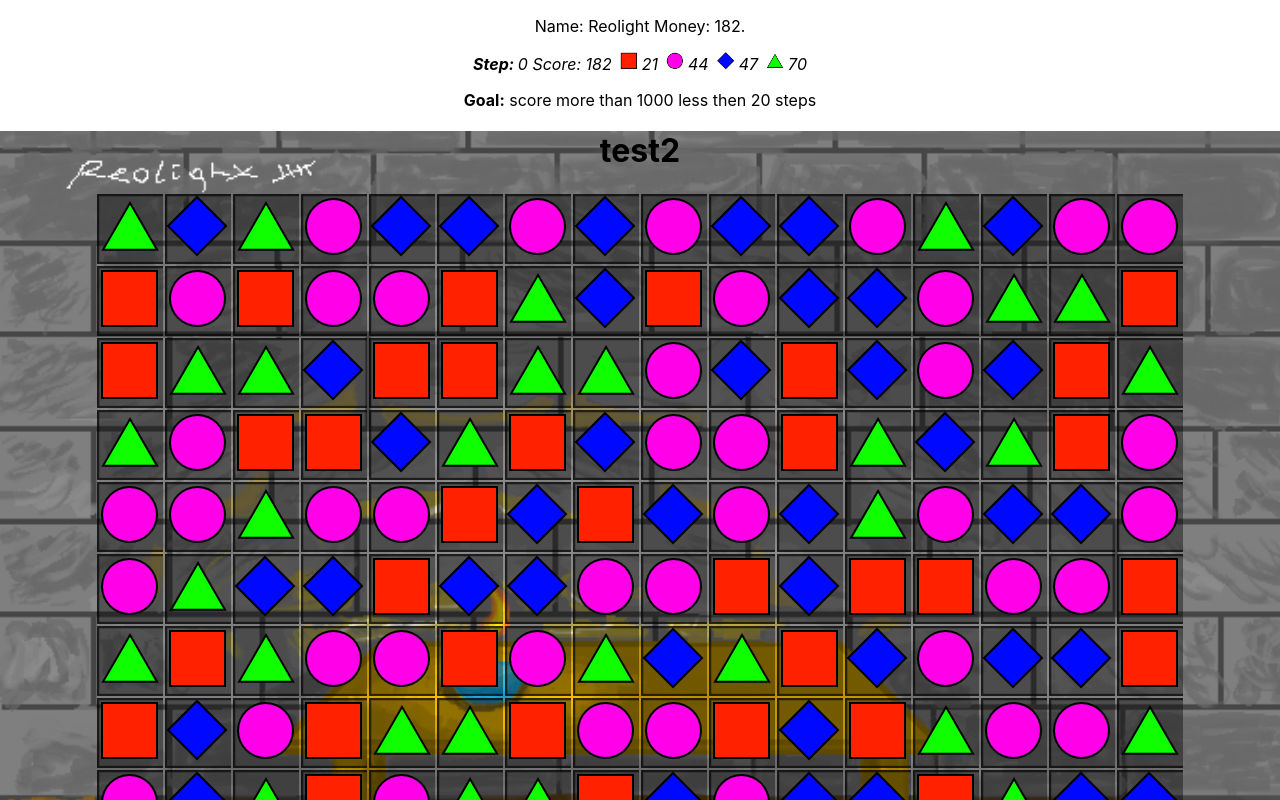
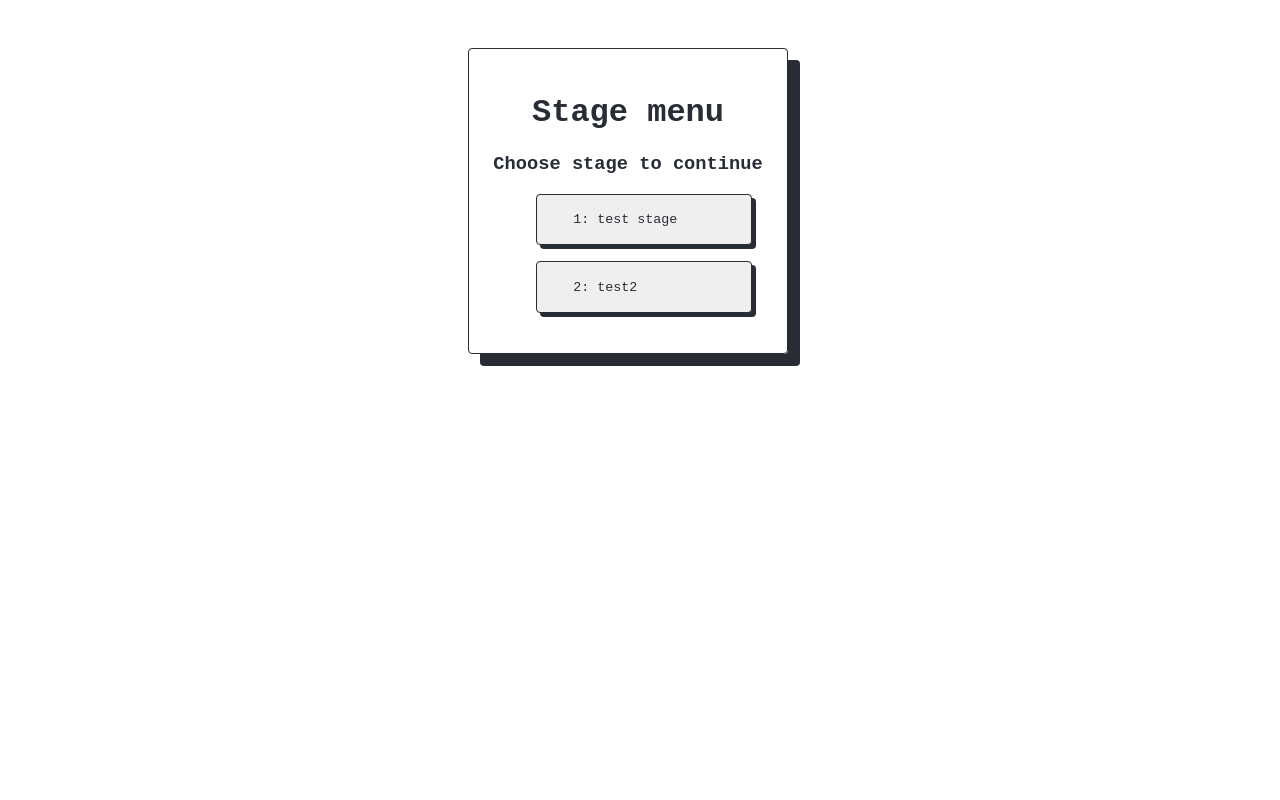
Before and after one commit to Reolight/three-in-row-react-ts, a React (Create React App) app: page / in a window 1280 px wide. Shown: the top 800 px of the page. Built offline with nearby package versions, Linux system fonts and the light colour scheme.

Commit message:
router and menu

```diff
--- a/package.json
+++ b/package.json
@@ -12,6 +12,7 @@
     "@types/react-dom": "^18.0.8",
     "react": "^18.2.0",
     "react-dom": "^18.2.0",
+    "react-router-dom": "^6.4.3",
     "react-scripts": "5.0.1",
     "typescript": "^4.8.4",
     "web-vitals": "^2.1.4"
--- a/src/App.css
+++ b/src/App.css
@@ -37,7 +37,80 @@
   }
 }
 
+.Panel{
+  font-family: 'Courier New', Courier, monospace;
+  color: #282c34;
+  margin: 24px;
+  padding: 24px;
+  width: fit-content;
+  margin-right: auto;
+  margin-left: auto;
+  margin-inline-end: 24px;
+  border: #282c34 1px solid;
+  border-radius: 4px;
+  box-shadow: #282c34 12px 12px;
+  transition: all 1s;
+}
+
+.Panel-dark{
+  font-family: 'Courier New', Courier, monospace;
+  color: lightblue;
+  background: #282c34;
+  margin: 12px;
+  padding: 24px;
+  width: fit-content;
+  border: #282c34 1px solid;
+  border-radius: 4px;
+  transition: all 1s;
+}
+
+.Panel-inactive{
+  opacity: 0%;
+  transition: all 1s;
+}
+
+.List-div{
+  width: 80%;
+  margin-left: auto;
+  margin-right: auto;
+  flex: content;
+}
+
+.Panel-button{
+  display: flex;
+  font-family: 'Courier New', Courier, monospace;
+  text-decoration: none;
+  padding: 4px;
+  padding-left: 36px;
+  padding-right: 36px;
+  margin: 16px;
+  width: 100%;
+  border: #282c34 1px solid;
+  border-radius: 4px;
+  box-shadow: #282c34 4px 4px;
+  color: #282c34;
+  transition: all 0.2s
+}
+
+.Panel-button:hover{
+  background: #282c34;
+  color: white;
+  border-color: black;
+  transform: translateX(4px) translateY(4px);
+  box-shadow: none;
+}
+
+.Panel-button:disabled{
+  background: #33373f;
+  color: rgb(120, 121, 138);
+  border-color: black;
+  transform: translateX(4px) translateY(4px);
+  box-shadow: none;
+}
+
 .Game-container{
+  display: flex;
+  width:100%;
   margin-left: auto;
   margin-right: auto;
   background: url(./sources/wall/back.bmp);
@@ -45,7 +118,36 @@
   background-size: cover;
 }
 
+.Menu-row{
+  display: flex;
+  flex-direction: row;
+  align-items: center;
+  width: fit-content;
+  margin-left: auto;
+  margin-right: auto;
+  margin-top: 24px;
+}
+
+.Game-container container{
+  flex-direction: block;
+  margin: auto;
+  text-align: center;
+}
+
+.Game-container sidebar{
+  position: absolute;
+  display: flex;
+  flex-direction: column;
+  width: fit-content;
+  height: initial;
+  width: 200px;
+  left: 0px;
+  top: 0px;
+  padding-top: 40px;
+}
+
 .Game-table{
+  display: flex;
   margin-left: auto;
   margin-right: auto;
 }
--- a/src/App.tsx
+++ b/src/App.tsx
@@ -1,14 +1,25 @@
 import React from 'react';
 import './App.css';
+import AppRoutes from './AppRoutes';
+import { Route, Routes} from 'react-router-dom'
 import Game from './components/Game';
 import Player from './logic/Player';
 
 function App() {
-  return (
-    <div className="App">
-      <Game stage="test2" player={new Player("Reolight", 0)} />
-    </div>
-  );
+  return(
+    <Routes>
+      {AppRoutes.map((route, index) => {
+        const {element, ...rest} = route
+        return <Route key={index} {...rest} element={element} />
+      })}
+    </Routes>
+  )
+
+  //return (
+//    <div className="App">
+  //    <Game stage="test2" player={new Player("Reolight", 0)} />
+    //</div>
+  //);
 }
 
 export default App;
--- /dev/null
+++ b/src/AppRoutes.js
@@ -0,0 +1,15 @@
+import Game from "./components/Game"
+import Menu from "./components/Menu"
+
+const AppRoutes = [
+    {
+        index: true,
+        element: <Menu />
+    },
+    {
+        path: '/Game/:stage',
+        element: <Game />
+    }
+]
+
+export default AppRoutes
--- a/src/components/Game.tsx
+++ b/src/components/Game.tsx
@@ -1,4 +1,5 @@
 import React, { useState } from "react";
+import { useParams } from "react-router-dom";
 import Player from "../logic/Player";
 import Table from "./Table"
 
@@ -8,9 +9,11 @@ interface gameInfoProps{
 }
 
 export default function Game(props : gameInfoProps){
-
+    const player = props.player ?? new Player("Reolight", 0)
+    const params = useParams();
+    const stage = props.stage ?? params.stage
     return(
     <div>
-        <Table stage={props.stage} player={props.player}/>
+        <Table stage={stage} player={player}/>
     </div>)
 }
--- a/src/components/Menu.tsx
+++ b/src/components/Menu.tsx
@@ -1,4 +1,32 @@
-import React from "react";
+import React, { useState } from "react";
+import { Link } from "react-router-dom";
+import { getStageNames } from "../sources/data/Scenes";
+import StageInfo from "./StageInfo";
 
 export default function Menu(){
+    const stages: string[] = getStageNames()
+    const [chosen, setChosen] = useState<number>(-1)
+
+    return(
+        <div className="Menu-row">
+            <div className="App Panel flex">
+                <h1>Stage menu</h1>
+                <h3>Choose stage to continue</h3>
+                <div className="List-div">
+                    {stages.map((stage, index)=>{ return(
+                        <button
+                            className="Panel-button"
+                            key={index}
+                            onClick={() => chosen == index? setChosen(-1): setChosen(index)}
+                        >
+                            <p>{index + 1}: {stage}</p>
+                        </button>
+                    )})}
+                </div>
+            </div>
+            <div className="flex flex">
+                <StageInfo name={stages[chosen]} />
+            </div>
+        </div>
+    )
 }
--- /dev/null
+++ b/src/components/StageInfo.tsx
@@ -0,0 +1,30 @@
+import React from "react";
+import { Link } from "react-router-dom";
+import Cell from "../logic/Cell";
+import retrieveStage from "../sources/data/Scenes";
+
+interface StageInfoProps{
+    name?: string
+}
+
+export default function StageInfo(props: StageInfoProps){
+    const stage = retrieveStage(props.name!) ?? undefined
+
+    return( !stage ? <div className="Panel-inactive"></div> :
+        <div className="Panel List-div">
+            <h1>{stage.name}</h1>
+            <p>{stage.description}</p>
+            <em>
+                field size: {stage.x}x{stage.y}.
+                Tiles: {stage.allowedSpites.map((sprite, index) =>
+                    <img key={index} className="Icon" src={Cell.getSpriteByName(sprite)} />
+                )}
+            </em>
+
+            <p><b>Goal:</b> {stage.goal.toString()}</p>
+            <Link className="Panel-button" to={`Game/${stage.name}`} >
+                    Start
+            </Link>
+        </div>
+    )
+}
--- a/src/components/Table.tsx
+++ b/src/components/Table.tsx
@@ -108,17 +108,22 @@ export default function Table(props : gameInfoProps){
 
     function onClicked(pos: Position){
         console.debug(`Clicked : ${pos.toString()}`)
-        swapped.push(pos)
+        if (swapped.length == 1 &&
+            !Position.isAdjacent(swapped[0], pos))
+            swapped[0] = pos
+        else swapped.push(pos)
+
+        if (swapped.length == 0) swapped.push(pos)
+
         if (swapped.length == 2){
             swap()
         }
     }
 
     return(!field? <p>Wait please...</p> :
-        <>
+        <div className="Game-container">
             <UITable player={player} goal={field!.goal}/>
-        <div className="Game-container">
-            <h1>{field.name}</h1>
+            <div className="container">
                 <table className="Game-table">
                     <tbody>
                     {field.cells.map((row, y) =>
@@ -136,5 +141,5 @@ export default function Table(props : gameInfoProps){
                     </tbody>
                 </table>
             </div>
-        </>)
+        </div>)
 }
--- a/src/components/UITable.tsx
+++ b/src/components/UITable.tsx
@@ -18,15 +18,16 @@ export default function UITable(props: UITableProps){
     useEffect(onChanged, [props.player])
 
     return(
-        <div className="flex flex-row">
-            <p><>Name: {props.player.name} Money: {props.player.money}.</></p>
-            <em><b>Step: </b>{player.score?.step} Score: {player.score?.score}</em>
-            <em>{player.score!.destroyed.map((kv) =>
+        <div className="Panel-dark sidebar">
+            <p>Name: {props.player.name} Money: {props.player.money}.</p>
+            <p><em><b>Step: </b>{player.score?.step}</em></p>
+            <p><em><b>Score:</b> {player.score?.score}</em></p>
+            <p><em>{player.score!.destroyed.map((kv) =>
                 <>
                     <img key={kv.name} className="Icon" src={Cell.getSpriteByName(kv.name)}/>
                     {kv.value}
                 </>)}
-            </em>
+            </em></p>
             <p><b>Goal:</b> {props.goal.toString()}
                 {props.goal.isDefeated(props.player.score!)? <em><b>(LOST)</b></em> : props.goal.isAchieved(props.player.score!) && <em><b>(STAGE COMPLETED)</b></em>}
             </p>
--- a/src/index.tsx
+++ b/src/index.tsx
@@ -1,4 +1,5 @@
 import React from 'react';
+import { BrowserRouter } from 'react-router-dom';
 import ReactDOM from 'react-dom/client';
 import './index.css';
 import App from './App';
@@ -8,9 +9,9 @@ const root = ReactDOM.createRoot(
   document.getElementById('root') as HTMLElement
 );
 root.render(
-  <React.StrictMode>
+  <BrowserRouter>
     <App />
-  </React.StrictMode>
+  </BrowserRouter>
 );
 
 // If you want to start measuring performance in your app, pass a function
--- a/src/sources/data/Scenes.ts
+++ b/src/sources/data/Scenes.ts
@@ -2,6 +2,7 @@ import Goal from "../../logic/interfaces/Goal";
 
 interface FieldParams{
     name: string
+    description?: string
     x: number
     y: number
     allowedSpites: string[]
@@ -12,6 +13,7 @@ const scenes : FieldParams[] =
     [
         {
             name: "test stage",
+            description: "This stage is designed for testing game capabilities",
             x: 8,
             y: 8,
             allowedSpites: ["diamond", "gold", "iron"],
@@ -35,3 +37,9 @@ const scenes : FieldParams[] =
 export default function retrieveStage(name: string): FieldParams | undefined {
     return scenes.find(sc => sc.name == name)
 }
+
+export function getStageNames(): string[]{
+    let stages : string[] = []
+    scenes.forEach(scene => stages.push(scene.name))
+    return stages
+}
```
Also changed, not shown: 1 other file (tests, documents, lock files or other folders). Lines whose indentation alone changed are shown as unchanged.
